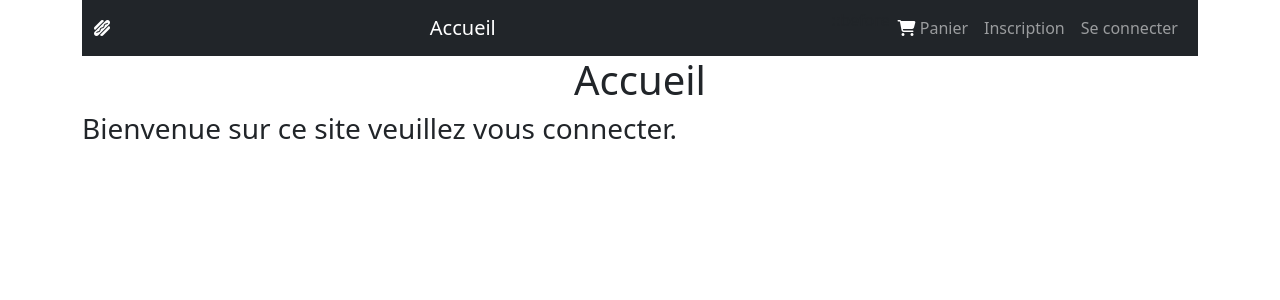
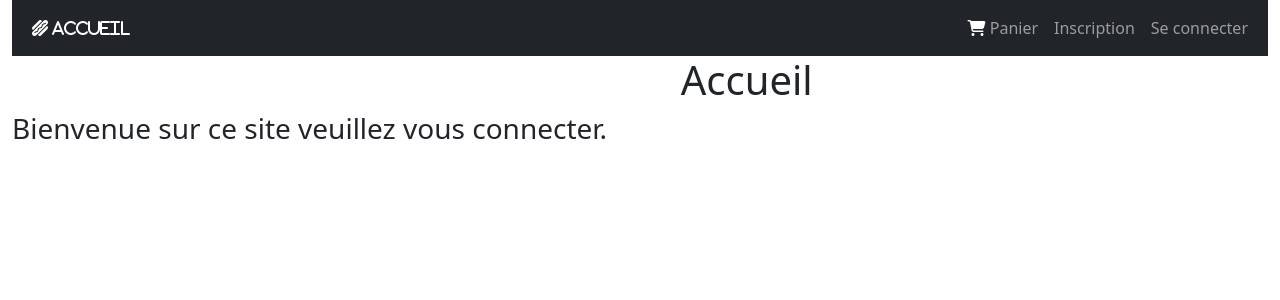
Before and after one commit to Sir-Thom/php-Tp, a PHP site: page / in a window 1280 px wide; the page is wider, and only the part inside the window is pictured. Shown: the top 300 px of that part. Run offline with PHP 8.4, Linux system fonts and the light colour scheme; some libraries are stand-ins or nearby versions.

Commit message:
c'est beau

```diff
--- a/Controllers/Controller.php
+++ b/Controllers/Controller.php
@@ -38,6 +38,7 @@ function seDeconnecter()
 }
 
 function panier(){
+
     require 'views/Panier.php';
 }
 
--- a/views/Menu.php
+++ b/views/Menu.php
@@ -1,16 +1,23 @@
 <!-- Nav tabs -->
 
-<script></script>
-<nav class="navbar navbar-dark bg-dark navbar-expand-lg d">
+<nav class="navbar navbar-fixed-top navbar-expand-lg  navbar-dark bg-dark">
     <div class="container-fluid">
-    <i  style="color:white;" class="fa-solid fa-hotdog"></i>
-        <a class="navbar-brand" href="index.php">Accueil</a>
+    <div class="nav navbar-nav navbar-right">
+
+    <a  class="nav-link" href="index.php"><i style="color:white;" class="fa-solid fa-hotdog fa-md">
+
+
+   accueil
         <button class="navbar-toggler" type="button" data-bs-toggle="collapse"
             data-bs-target="#navbarNavAltMarkup"
             aria-controls="navbarNavAltMarkup" aria-expanded="false"
             aria-label="Toggle navigation">
             <span class="navbar-toggler-icon"></span>
         </button>
+        </i>
+        </a>
+
+        </div>
         <ul class="nav navbar-nav navbar-right">::before
             <li>
             <div class="collapse navbar-collapse" id="navbarNavAltMarkup">
--- a/views/Template.php
+++ b/views/Template.php
@@ -20,14 +20,14 @@
 
 
 <body>
-    <div class="container">
+    <div class="container-fluid">
         <div class="row">
             <div class="col-sm-12">
                 <?php require 'Menu.php';?>
             </div>
         </div>
         <div class="row">
-            <div class="col-sm-10 offset-1">
+            <div class="col-sm-12 offset-1">
                 <H1 class="text-center"> <?php echo $titre ?></H1>
             </div>
         </div>
```
Also changed, not shown: views/Panier.php (+16 -0 lines).
